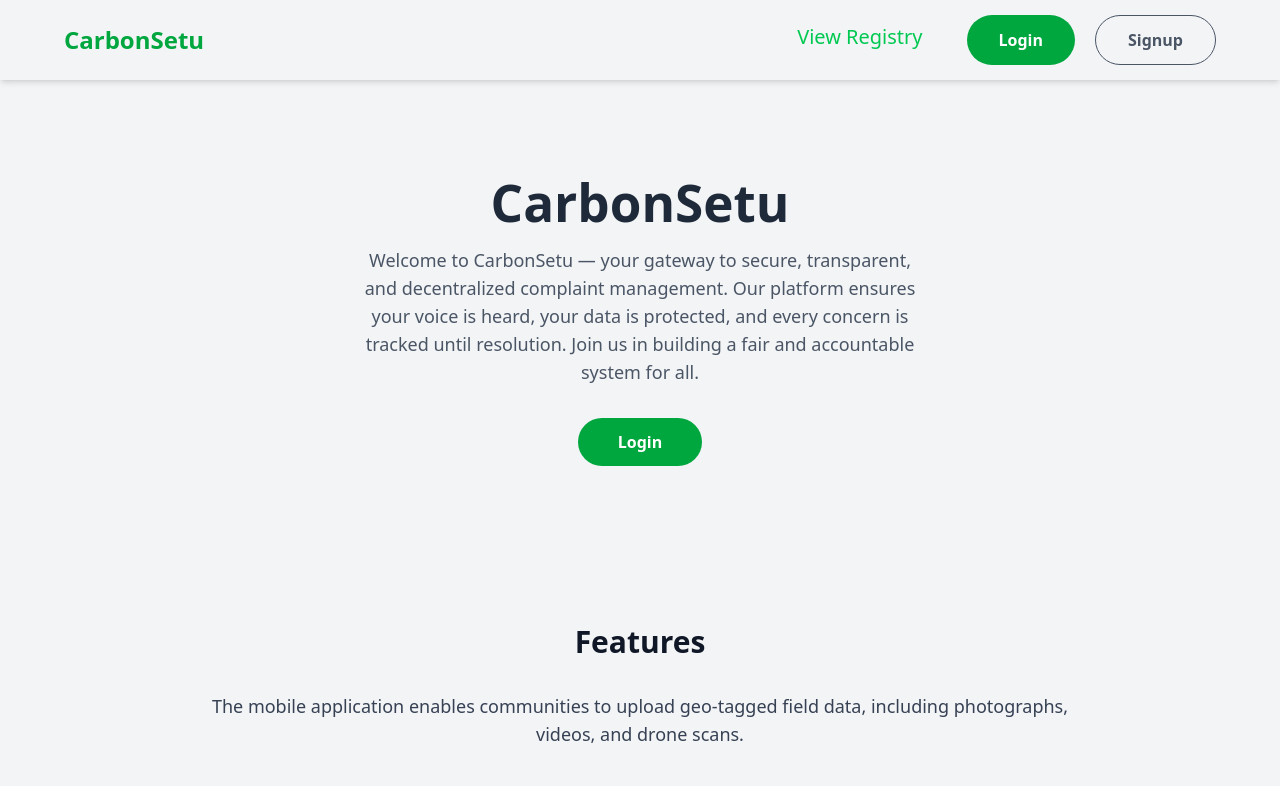
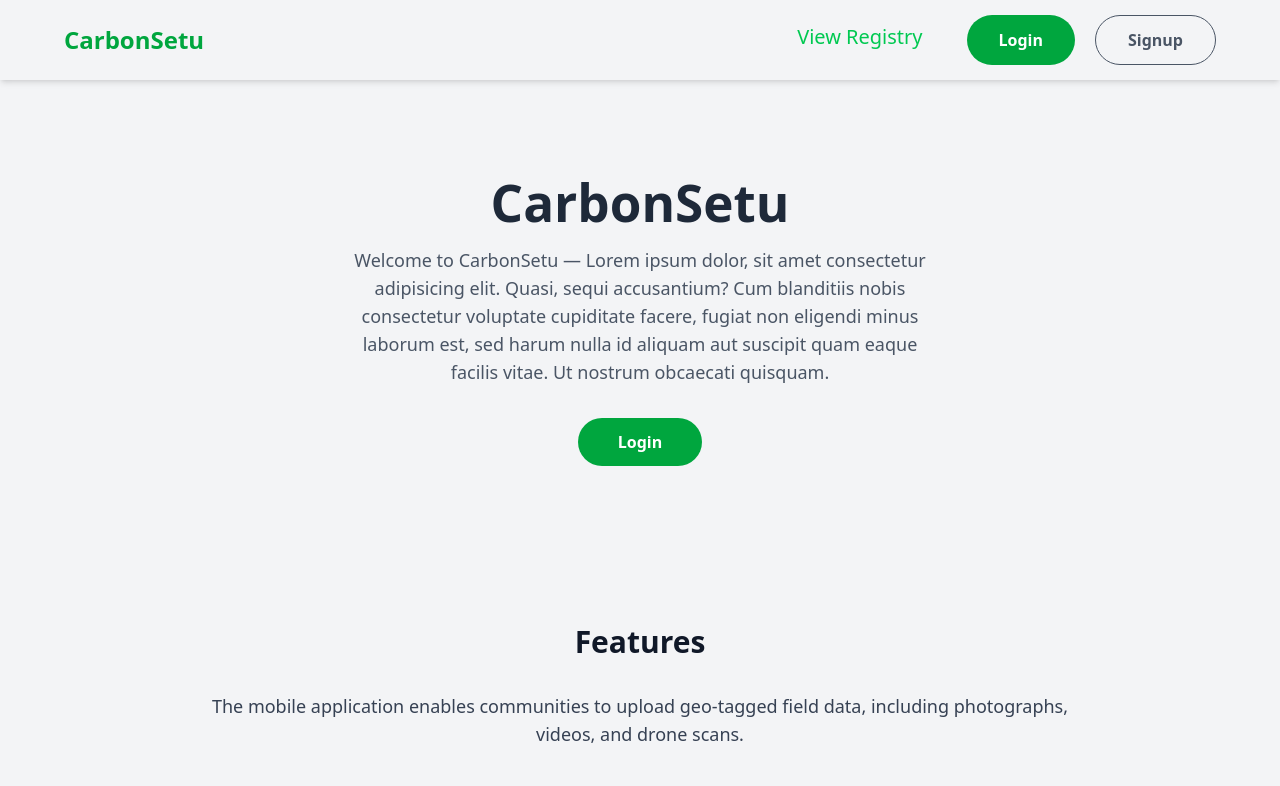
Before and after one commit to devprashant19/carbonSetu, a React (Vite) app: page / in a window 1280 px wide. Shown: the top 786 px of the page. Built offline with nearby package versions, Linux system fonts and the light colour scheme.

Commit message:
bug fixes

```diff
--- a/src/components/HomeHeroSection.jsx
+++ b/src/components/HomeHeroSection.jsx
@@ -11,8 +11,7 @@ function HomeHeroSection() {
                 CarbonSetu
             </h1>
             <p className="text-lg max-w-xl mx-auto mb-8 text-gray-600">
-                Welcome to CarbonSetu — your gateway to secure, transparent, and decentralized complaint management. Our platform ensures your voice is heard, your data is protected, and every concern is tracked until resolution. Join us in building a fair and accountable system for all.
-            </p>
+                Welcome to CarbonSetu — Lorem ipsum dolor, sit amet consectetur adipisicing elit. Quasi, sequi accusantium? Cum blanditiis nobis consectetur voluptate cupiditate facere, fugiat non eligendi minus laborum est, sed harum nulla id aliquam aut suscipit quam eaque facilis vitae. Ut nostrum obcaecati quisquam.</p>
             <button onClick={handleLogin} className="px-10 py-3 text-base cursor-pointer font-bold bg-green-600 text-white rounded-full hover:bg-green-700 transition">
                 Login
             </button>
```
